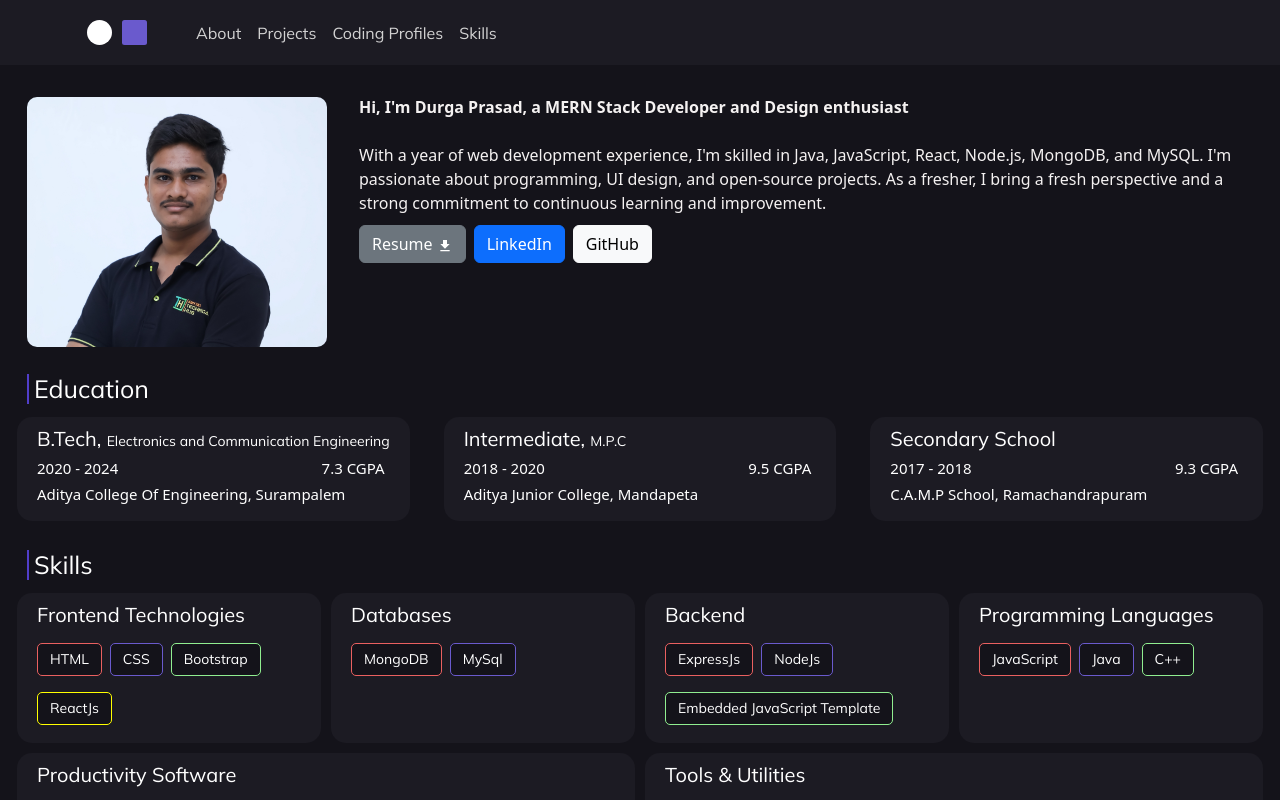
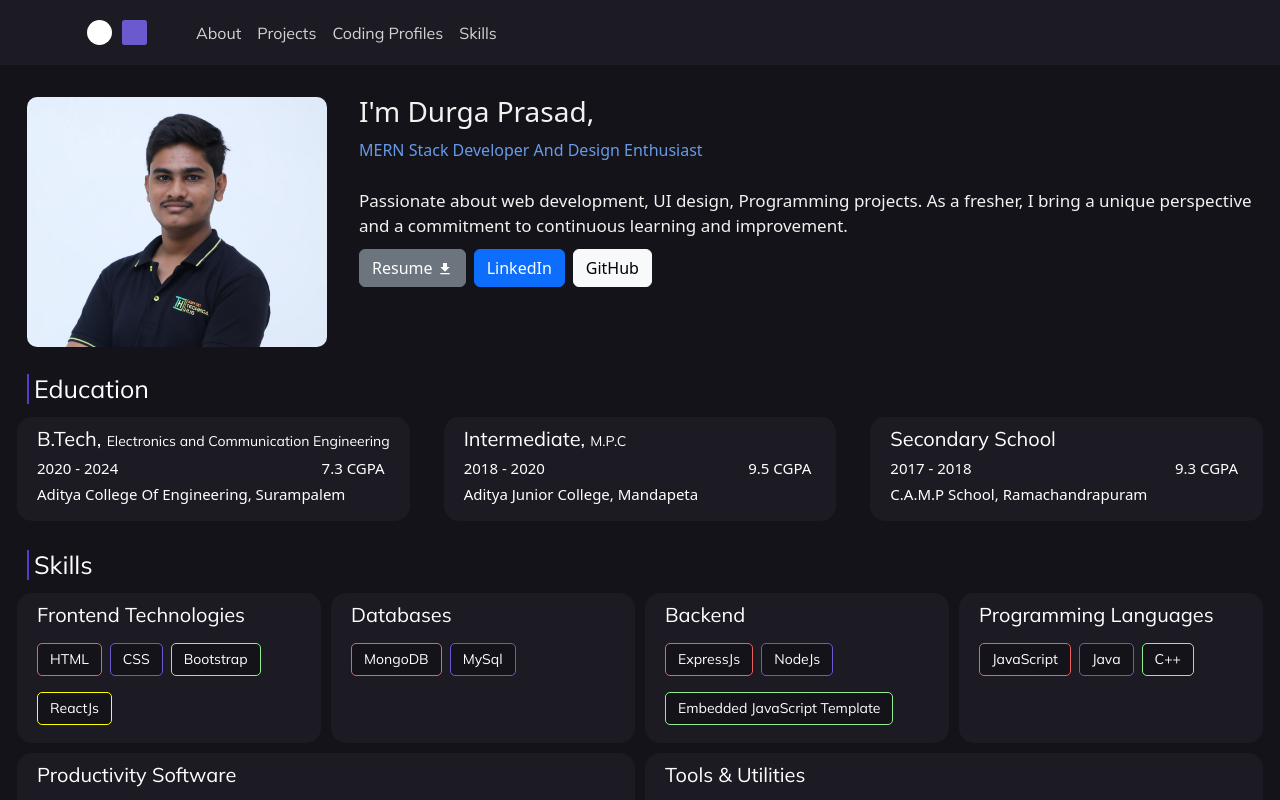
Before and after one commit to Durgaprasad-2002/portfolio_app, a React (Create React App) app: page / in a window 1280 px wide. Shown: the top 800 px of the page. Built offline with nearby package versions, Linux system fonts and the light colour scheme.

Commit message:
Some Changes in About

```diff
--- a/src/Modules/About.css
+++ b/src/Modules/About.css
@@ -74,6 +74,11 @@
   background-color: rgb(68, 48, 200);
 }
 
+.light {
+  font-weight: lighter !important;
+  font-size: medium;
+}
+
 .bio-container {
   flex: 1;
   width: auto;
@@ -83,7 +88,7 @@
 }
 
 .bio-container p {
-  font-size: 16px;
+  font-size: 17px;
   color: rgb(244, 241, 241);
   text-align: left;
 }
--- a/src/Modules/About.js
+++ b/src/Modules/About.js
@@ -56,16 +56,14 @@ const About = () => {
           </div>
           <div className="bio-container">
             <p>
-              <b>
-                Hi, I'm Durga Prasad, a MERN Stack Developer and Design
-                enthusiast
-              </b>
+              <h3> I'm Durga Prasad,</h3>{" "}
+              <span className="light">
+                MERN Stack Developer and Design enthusiast
+              </span>
               <br />
               <br />
-              With a year of web development experience, I'm skilled in Java,
-              JavaScript, React, Node.js, MongoDB, and MySQL. I'm passionate
-              about programming, UI design, and open-source projects. As a
-              fresher, I bring a fresh perspective and a strong commitment to
+              Passionate about web development, UI design, Programming projects.
+              As a fresher, I bring a unique perspective and a commitment to
               continuous learning and improvement.
               <br />
               <a href={Resume} download="SaiDurgaPrasad_Resume.pdf">
```
